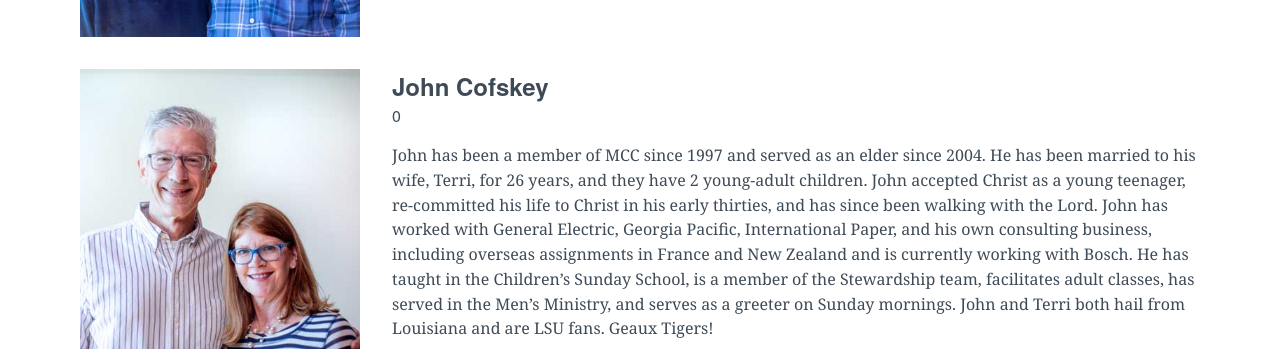
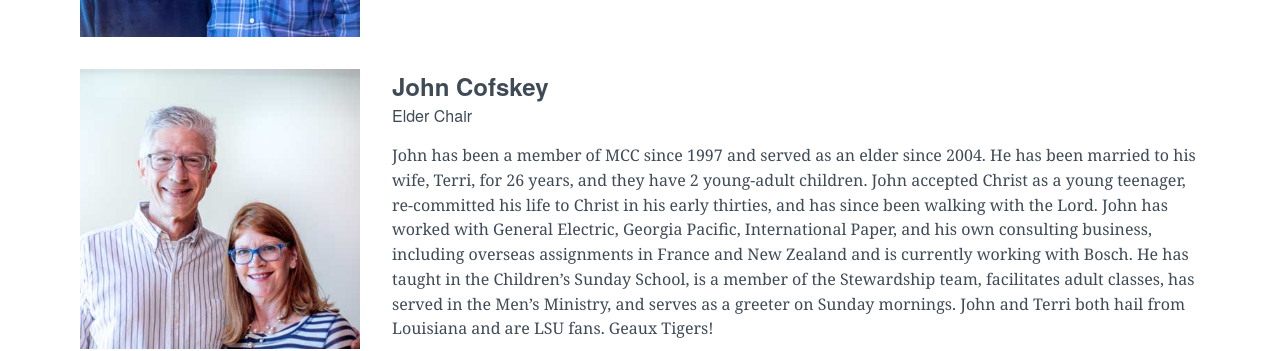
Before and after one commit to lukemoderwell/mariemont, a Jekyll site: the page built from about.md, in a window 1280 px wide and 900 px high, scrolled down 3987 px. Shown: the part 156-507 px from the top of the window. Built offline with Jekyll 4.4.1, drawn with Linux system fonts in a browser that asks for light colours; nearby versions of some CDN libraries.

Commit message:
Updated John Cofskey

```diff
--- a/_people/john-cofskey.markdown
+++ b/_people/john-cofskey.markdown
@@ -1,7 +1,7 @@
 ---
 title: John Cofskey
 date: 2018-09-24 09:58:00 -04:00
-position: 0
+position: Elder Chair
 name: John Cofskey
 is_elder: true
 image: "/uploads/John-and-Terri.jpg"
```
